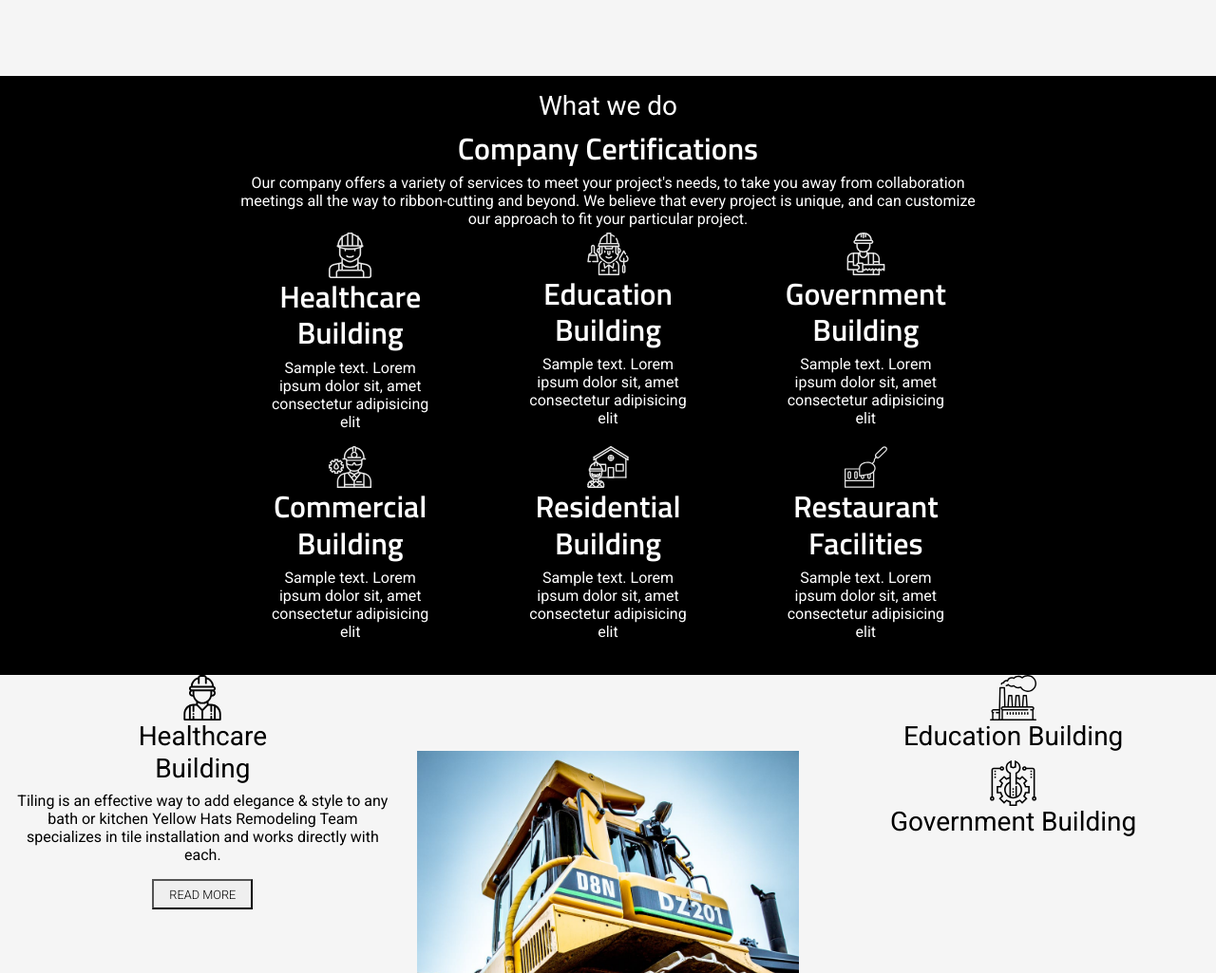
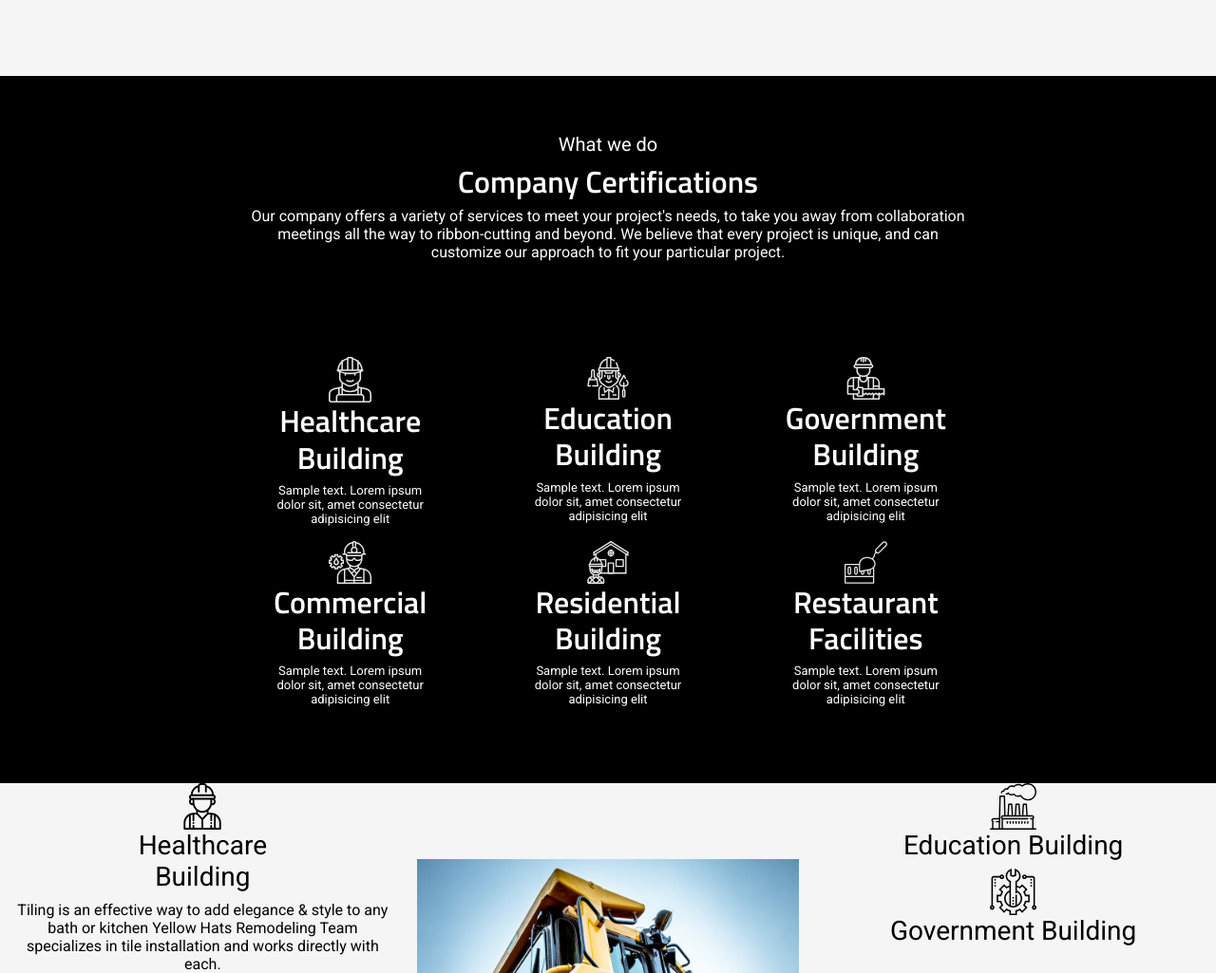
Before and after one commit to Robert-Schwartz/Triumph-WebProject, a plain HTML site: page index.html in a window 1280 px wide. Shown: the part 3506-4531 px from the top of the page at 95% size. Drawn offline with nearby package versions, Linux system fonts and the light colour scheme.

Commit message:
complete styling for Company Certifications

```diff
--- a/assets/css/style.css
+++ b/assets/css/style.css
@@ -27,6 +27,10 @@ h3 {
 	font-weight: 400;
 }
 
+h5 {
+	font-weight: 400;
+}
+
 
 button {
 	font-weight: 300;
@@ -53,12 +57,19 @@ img {
 #certifications {
 	background-color: black;
 	color: white;
-	padding: 15px;
+	padding: 60px 0px;
 }
 
+.certHead {
+	margin-bottom: 5rem;
+}
 
 #certificationCards {
 	padding: 5px;
+}
+
+#certificationCards p{
+	font-size: small;
 }
 
 #certifications p{
@@ -85,10 +96,13 @@ img {
 /**** media Queries ****/
 
 /* Extra-Small */
-@media (min-width: 575.98px) {
+@media (min-width: 320.98px) {
 	#certifications {
 	padding-inline-end: 1rem;
 	padding-inline-start: 1rem;
+}
+.certHead {
+	margin-bottom: 3rem;
 }
 }
 
@@ -98,6 +112,9 @@ img {
 	padding-inline-end: 3rem;
 	padding-inline-start: 3rem;
 }
+.certHead {
+	margin-bottom: 3rem;
+}
 }
 
 /* Medium */
@@ -105,6 +122,9 @@ img {
 #certifications {
 	padding-inline-end: 10rem;
 	padding-inline-start: 10rem;
+}
+.certHead {
+	margin-bottom: 5rem;
 }
 }
 
--- a/index.html
+++ b/index.html
@@ -74,15 +74,15 @@
 
 		<!-- ************** Certification Grid *****************   -->
 		<section id="certifications" class="container-fluid">
-			<div id="certificationHead" class="row">
-				<h3>What we do</h3>
+			<div class="row certHead">
+				<h5>What we do</h5>
 				<h2>Company Certifications</h2>
-				<hp>
+				<p>
 					Our company offers a variety of services to meet your project's needs,
 					to take you away from collaboration meetings all the way to
 					ribbon-cutting and beyond. We believe that every project is unique,
 					and can customize our approach to fit your particular project.
-				</hp>
+				</p>
 			</div>
 			<div id="certificationCards" class="row">
 				<!---Card 1-->
```
